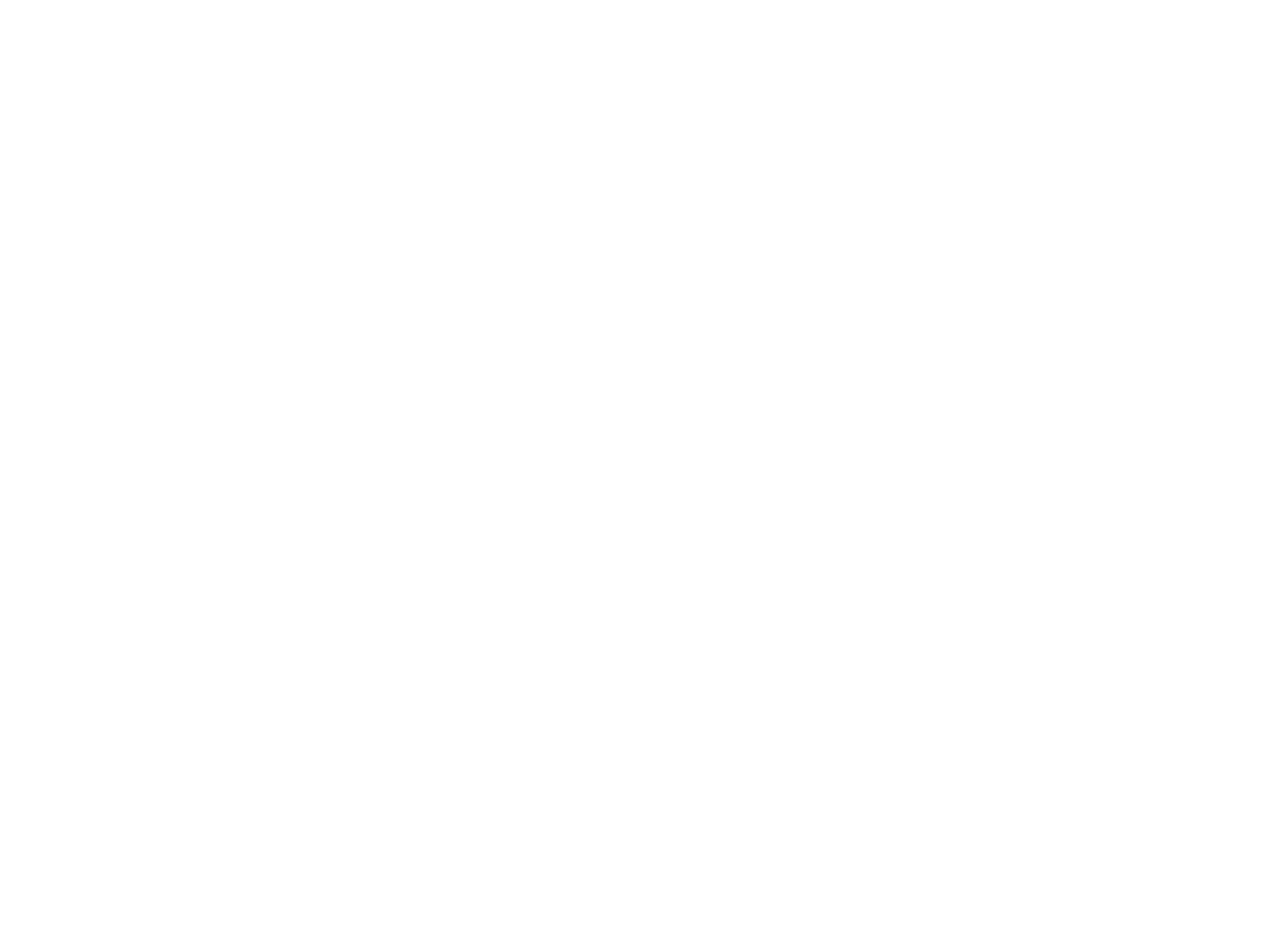
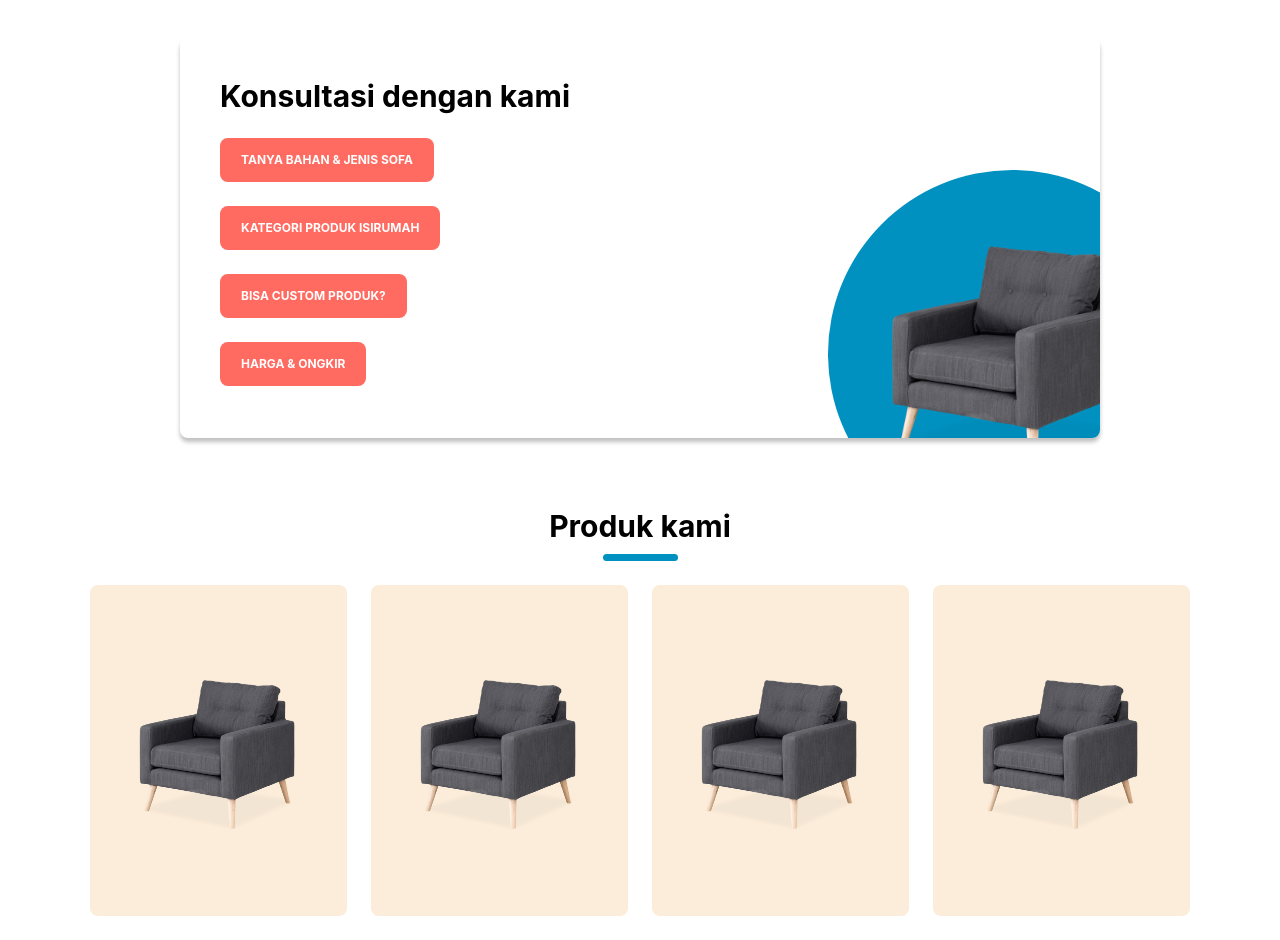
Before and after one commit to felixyunianto/tropical, a React (Create React App) app: page / in a window 1280 px wide. Shown: the part 660-1600 px from the top of the page. Before the commit the page ends 800 px from the top, so only its background shows below. Built offline with nearby package versions, Linux system fonts and the light colour scheme.

Commit message:
Consultation and product

```diff
--- /dev/null
+++ b/src/components/Consultation/index.tsx
@@ -0,0 +1,39 @@
+import React from "react";
+import { HeroImage } from "../../assets";
+
+const Consultation = () => {
+  return (
+    <div className="w-full py-[46px] flex justify-center items-center px-7 lg:px-[90px]">
+      <div className="w-full max-w-[1366px] lg:px-[90px] flex justify-center items-center ">
+        <div
+          className="w-full rounded-lg relative p-10 overflow-hidden h-[400px] bg-white"
+          style={{ boxShadow: "0 4px 4px rgba(0, 0, 0, 0.25)" }}
+        >
+          <div className="flex flex-col gap-6">
+            <h1 className="text-3xl font-bold">Konsultasi dengan kami</h1>
+
+            <div className="w-full flex flex-col gap-6 z-[2]">
+              <div className="rounded-lg text-xs text-white bg-[#FF6A61] px-[21px] py-[14px] uppercase font-bold w-fit">
+                Tanya Bahan & Jenis Sofa
+              </div>
+              <div className="rounded-lg text-xs text-white bg-[#FF6A61] px-[21px] py-[14px] uppercase font-bold w-fit">
+                Kategori Produk ISIRUMAH
+              </div>
+              <div className="rounded-lg text-xs text-white bg-[#FF6A61] px-[21px] py-[14px] uppercase font-bold w-fit">
+                Bisa Custom Produk?
+              </div>
+              <div className="rounded-lg text-xs text-white bg-[#FF6A61] px-[21px] py-[14px] uppercase font-bold w-fit">
+                Harga & Ongkir
+              </div>
+            </div>
+          </div>
+          <div className="absolute rounded-full w-[268px] h-[268px]  md:w-[368px] md:h-[368px] bg-[#0091C0] -bottom-1/4 -right-24 flex justify-center items-center">
+            <img src={HeroImage} alt="" width="295" />
+          </div>
+        </div>
+      </div>
+    </div>
+  );
+};
+
+export default Consultation;
--- a/src/components/Hero/index.tsx
+++ b/src/components/Hero/index.tsx
@@ -10,6 +10,9 @@
       <div className="w-full flex items-center md:px-[90px] max-w-[1366px]">
         <div className="flex-auto px-8 md:pr-[90px] py-[64px] flex flex-col items-center md:items-start md:justify-between gap-[44px] w-[709px]">
           <div className="flex flex-col gap-6 items-center md:items-start text-center md:text-left">
+            <div className="justify-center items-center flex md:hidden">
+              <img src={HeroImage} alt="" width="384" />
+            </div>
             <h1 className="font-bold text-white text-3xl md:text-5xl">
               Pilih Furnitur Pilihan Terbaik Kami
             </h1>
--- a/src/components/Navbar/index.tsx
+++ b/src/components/Navbar/index.tsx
@@ -30,7 +30,7 @@
   ];
 
   return (
-    <div className="shadow-md w-full fixed top-0 left-0 flex justify-center bg-white h-[100px]">
+    <div className="shadow-md w-full fixed top-0 left-0 flex justify-center bg-white h-[100px] z-10">
       <div className="md:flex justify-between items-center bg-white py-4 max-w-[1366px] w-full md:px-[90px]">
         <div className="cursor-pointer">
           <img src={IsiRumahLogo} alt="" className="w-[145px] h-[52]" />
--- a/src/components/ProductCarousel/index.tsx
+++ b/src/components/ProductCarousel/index.tsx
@@ -1,61 +1,20 @@
-import React, { createRef } from "react";
-import { ArrowNextIcon, ArrowPrevIcon, ProductImage } from "../../assets";
-import { Swiper, SwiperSlide } from "swiper/react";
-import { Navigation } from "swiper";
+import React from "react";
+import { HeroImage } from "../../assets";
 
 const ProductCarousel = () => {
-  const navigationPref = createRef<HTMLButtonElement>();
-  const navigationNext = createRef<HTMLButtonElement>();
-
   return (
-    <div className="w-full flex flex-col items-center px-6 py-4 bg-[#F6F6F6]">
-      <div className="flex w-full items-center justify-between gap-[18px]">
-        <div className="w-1/12 flex justify-end">
-          <button className="cursor-pointer" ref={navigationPref}>
-            <img src={ArrowPrevIcon} alt="" className="arrow-prev" />
-          </button>
+    <div className="w-full flex justify-center items-center">
+      <div className="w-full max-w-[1366px] py-6 px-[90px] flex flex-col gap-6">
+        <div className="flex flex-col gap-[10px] items-center">
+          <h1 className="text-3xl font-bold">Produk kami</h1>
+          <div className="rounded-full w-[75px] h-[7px] bg-[#0091C0]"></div>
         </div>
-        <div className="flex-1 w-10/12">
-          <Swiper
-            spaceBetween={18}
-            slidesPerView={4}
-            navigation={{
-              nextEl: navigationNext.current,
-              prevEl: navigationPref.current,
-            }}
-            onBeforeInit={(swiper: any) => {
-              swiper.params.navigation.prevEl = navigationPref.current;
-              swiper.params.navigation.nextEl = navigationNext.current;
-            }}
-            modules={[Navigation]}
-          >
-            <SwiperSlide>
+        <div className="grid grid-cols-1 md:grid-cols-3 lg:grid-cols-4 justify-center gap-6">
           <ProductCard />
-            </SwiperSlide>
-            <SwiperSlide>
           <ProductCard />
-            </SwiperSlide>
-            <SwiperSlide>
           <ProductCard />
-            </SwiperSlide>
-            <SwiperSlide>
           <ProductCard />
-            </SwiperSlide>
-            <SwiperSlide>
-              <ProductCard />
-            </SwiperSlide>
-          </Swiper>
         </div>
-        <div className="w-1/12">
-          <button className="cursor-pointer" ref={navigationNext}>
-            <img src={ArrowNextIcon} alt="" className="arrow-next" />
-          </button>
-        </div>
-      </div>
-      <div className="w-full flex items-center justify-center pt-4">
-          <button className="rounded-full text-white bg-[#EBC386] py-2 px-6 hover:bg-[#c3a26f]">
-              Lihat Semua Produk
-          </button>
       </div>
     </div>
   );
@@ -69,23 +28,21 @@
 
 const ProductCard = (props: ProductCardProsp) => {
   return (
-    <div className="flex flex-col rounded-lg bg-white gap-2">
-      <div className="w-full h-[257px] rounded-t-lg">
-        <img
-          src={ProductImage}
-          alt=""
-          height={257}
-          className="object-fill h-[257px] w-full rounded-t-lg"
-        />
+    <div className="py-[87px] rounded-lg bg-[#FBEDDA] hover:bg-[#dacebc] px-[32px] flex justify-center items-center relative group overflow-hidden cursor-pointer">
+      <img src={HeroImage} alt=""  width={215} height={175}/>
+      <div className="absolute -bottom-full left-[8px] right-[8px] bg-white rounded-lg flex-col items-center p-4 gap-[10px] group-hover:bottom-[8px] transition-all duration-300">
+        <div className="w-full font-bold text-[#AFAFAF] text-xs">
+          Chair
         </div>
-      <div className="flex flex-col items-center pb-4 gap-[10px]">
-        <div className="">Sofa Retro 1</div>
-        <div className="font-bold">Rp. 1.000.000</div>
-        <div className="">
-          <button className="text-white rounded-full px-12 py-1 bg-[#BC916B] font-bold hover:bg-[#85664b]">
+        <div className="w-full font-bold text-base">
+          Sofa
+        </div>
+        <div className="w-full font-bold text-[#007913] text-lg">
+          Rp. 1000.0000
+        </div>
+        <button className="py-[2px] rounded-lg bg-[#FBEDDA] w-full font-bold">
           Beli
         </button>
-        </div>
       </div>
     </div>
   );
--- a/src/components/index.ts
+++ b/src/components/index.ts
@@ -1,8 +1,18 @@
 import Navbar from "./Navbar";
 import Hero from "./Hero";
+import Consultation from "./Consultation";
+
 import Advantage from "./Advantage";
 import ProductCarousel from "./ProductCarousel";
 import BuyFlow from "./BuyFlow";
 import Footer from "./Footer";
 
-export { Navbar, Hero, Advantage, ProductCarousel, BuyFlow, Footer };
+export {
+  Navbar,
+  Hero,
+  Consultation,
+  Advantage,
+  ProductCarousel,
+  BuyFlow,
+  Footer,
+};
--- a/src/pages/index.tsx
+++ b/src/pages/index.tsx
@@ -1,13 +1,14 @@
 import React from "react";
-import { Hero, Navbar } from "../components";
+import { Consultation, Hero, Navbar, ProductCarousel } from "../components";
 
 const LandingPage = () => {
   return (
     <div>
       <Navbar />
       <Hero />
+      <Consultation/>
       {/* <Advantage /> */}
-      {/* <ProductCarousel /> */}
+      <ProductCarousel />
       {/* <BuyFlow /> */}
       {/* <Footer /> */}
     </div>
```
Lines whose indentation alone changed are shown as unchanged.
